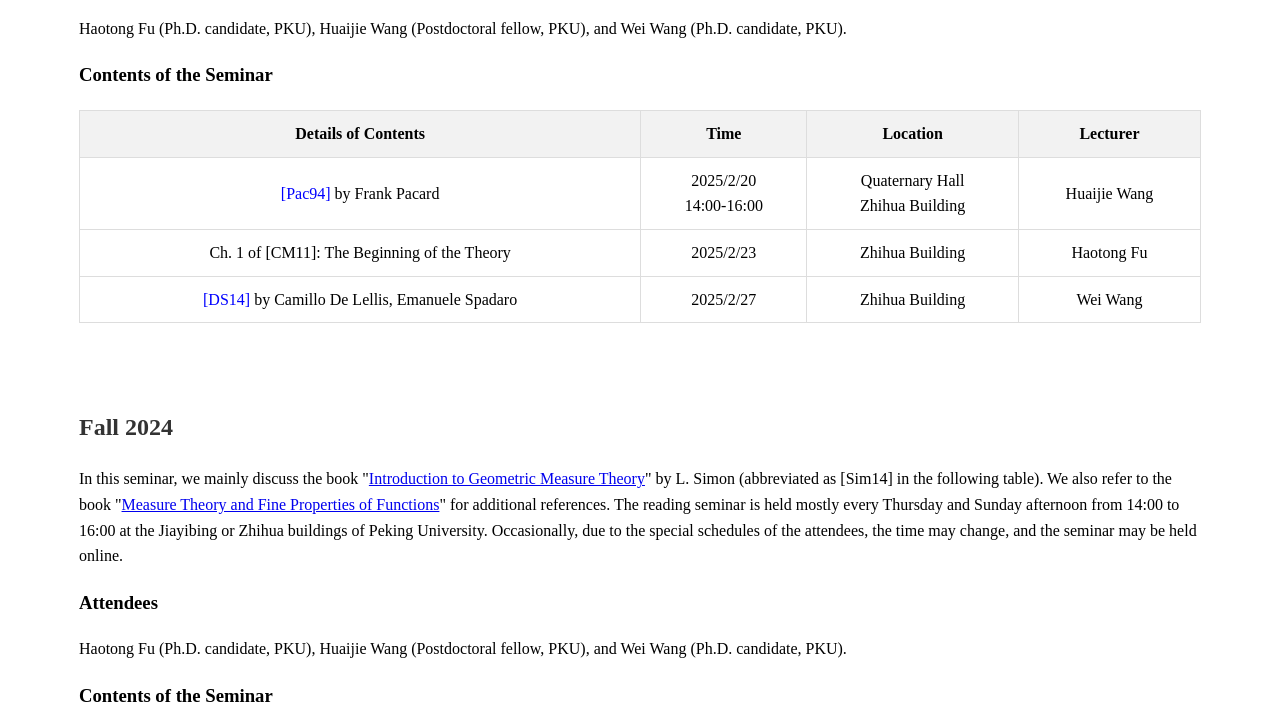
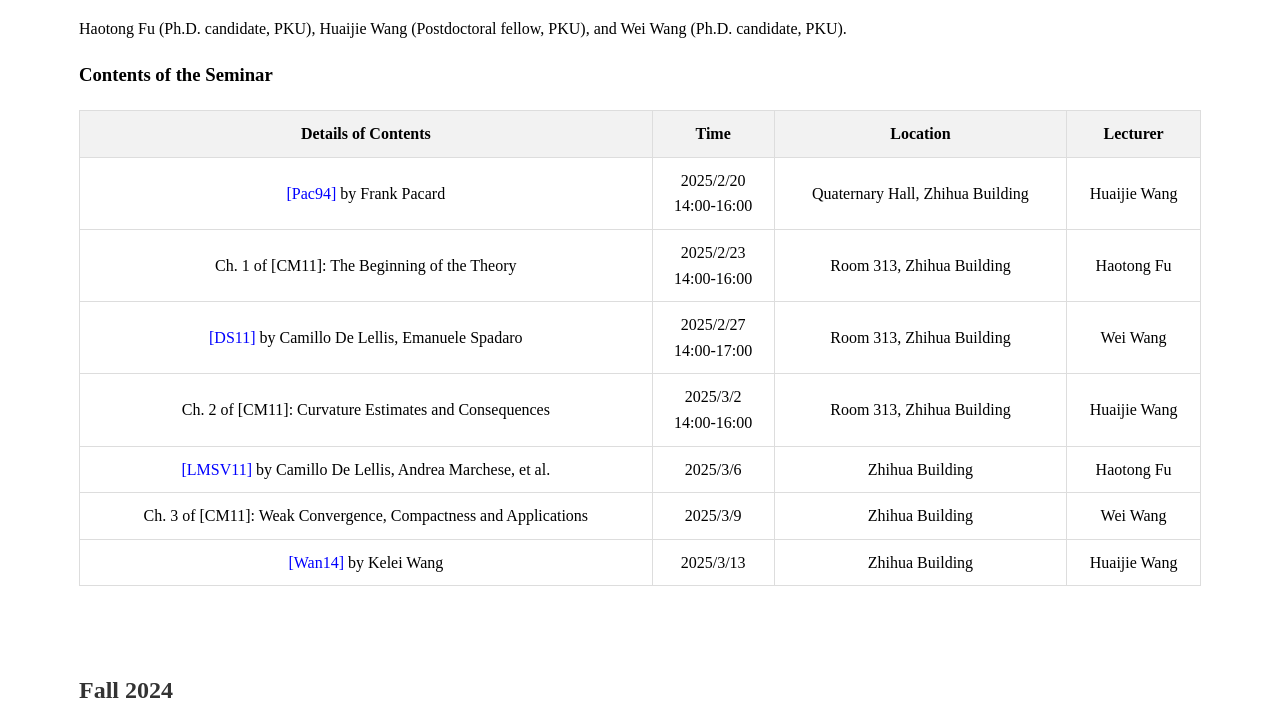
Before and after one commit to LuisYanka/GMT, a plain HTML site: page index.html in a window 1280 px wide. Shown: the part 417-1145 px from the top of the page. Drawn offline with Linux system fonts and the light colour scheme.

Commit message:
Update index.html

```diff
--- a/index.html
+++ b/index.html
@@ -82,20 +82,44 @@
                 <tr>
                     <td style="text-align: center; vertical-align: middle;"><a href="https://www.sciencedirect.com/science/article/abs/pii/S0294144916301779" rel="nofollow">[Pac94]</a> by Frank Pacard</td>
                     <td style="text-align: center; vertical-align: middle;">2025/2/20 <br>14:00-16:00</td>
-                    <td style="text-align: center; vertical-align: middle;">Quaternary Hall<br> Zhihua Building</td>
+                    <td style="text-align: center; vertical-align: middle;">Quaternary Hall, Zhihua Building</td>
                     <td style="text-align: center; vertical-align: middle;">Huaijie Wang</td>
                 </tr>
                 <tr>
                     <td style="text-align: center; vertical-align: middle;">Ch. 1 of [CM11]: The Beginning of the Theory</td>
-                    <td style="text-align: center; vertical-align: middle;">2025/2/23</td>
+                    <td style="text-align: center; vertical-align: middle;">2025/2/23<br>14:00-16:00</td>
+                    <td style="text-align: center; vertical-align: middle;">Room 313, Zhihua Building</td>
+                    <td style="text-align: center; vertical-align: middle;">Haotong Fu</td>
+                </tr>
+                <tr>
+                    <td style="text-align: center; vertical-align: middle;"><a href="https://www.ams.org/books/memo/0991/" rel="nofollow">[DS11]</a> by Camillo De Lellis, Emanuele Spadaro</td>
+                    <td style="text-align: center; vertical-align: middle;">2025/2/27<br>14:00-17:00</td>
+                    <td style="text-align: center; vertical-align: middle;">Room 313, Zhihua Building</td>
+                    <td style="text-align: center; vertical-align: middle;">Wei Wang</td>
+                </tr>
+                <tr>
+                    <td style="text-align: center; vertical-align: middle;">Ch. 2 of [CM11]: Curvature Estimates and Consequences</td>
+                    <td style="text-align: center; vertical-align: middle;">2025/3/2<br>14:00-16:00</td>
+                    <td style="text-align: center; vertical-align: middle;">Room 313, Zhihua Building</td>
+                    <td style="text-align: center; vertical-align: middle;">Huaijie Wang</td>
+                </tr>
+                <tr>
+                    <td style="text-align: center; vertical-align: middle;"><a href="https://ems.press/journals/cmh/articles/15884" rel="nofollow">[LMSV11]</a> by Camillo De Lellis, Andrea Marchese, et al.</td>
+                    <td style="text-align: center; vertical-align: middle;">2025/3/6</td>
                     <td style="text-align: center; vertical-align: middle;">Zhihua Building</td>
                     <td style="text-align: center; vertical-align: middle;">Haotong Fu</td>
                 </tr>
                 <tr>
-                    <td style="text-align: center; vertical-align: middle;"><a href="https://link.springer.com/article/10.1007/s00039-014-0306-3" rel="nofollow">[DS14]</a> by Camillo De Lellis, Emanuele Spadaro</td>
-                    <td style="text-align: center; vertical-align: middle;">2025/2/27</td>
+                    <td style="text-align: center; vertical-align: middle;">Ch. 3 of [CM11]: Weak Convergence, Compactness and Applications</td>
+                    <td style="text-align: center; vertical-align: middle;">2025/3/9</td>
                     <td style="text-align: center; vertical-align: middle;">Zhihua Building</td>
                     <td style="text-align: center; vertical-align: middle;">Wei Wang</td>
+                </tr>
+                <tr>
+                    <td style="text-align: center; vertical-align: middle;"><a href="https://www.tandfonline.com/doi/full/10.1080/03605302.2013.856916" rel="nofollow">[Wan14]</a> by Kelei Wang</td>
+                    <td style="text-align: center; vertical-align: middle;">2025/3/13</td>
+                    <td style="text-align: center; vertical-align: middle;">Zhihua Building</td>
+                    <td style="text-align: center; vertical-align: middle;">Huaijie Wang</td>
                 </tr>
               </tbody>
           </table>
```
